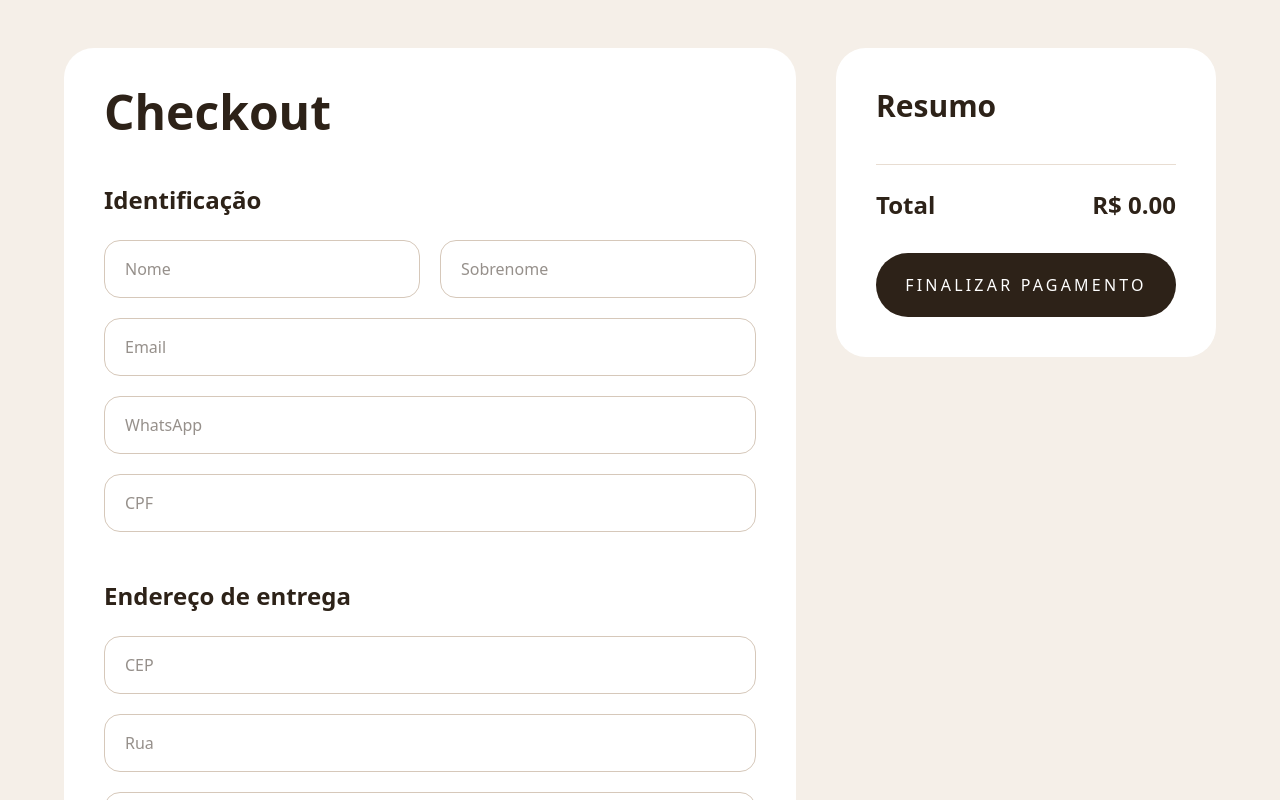
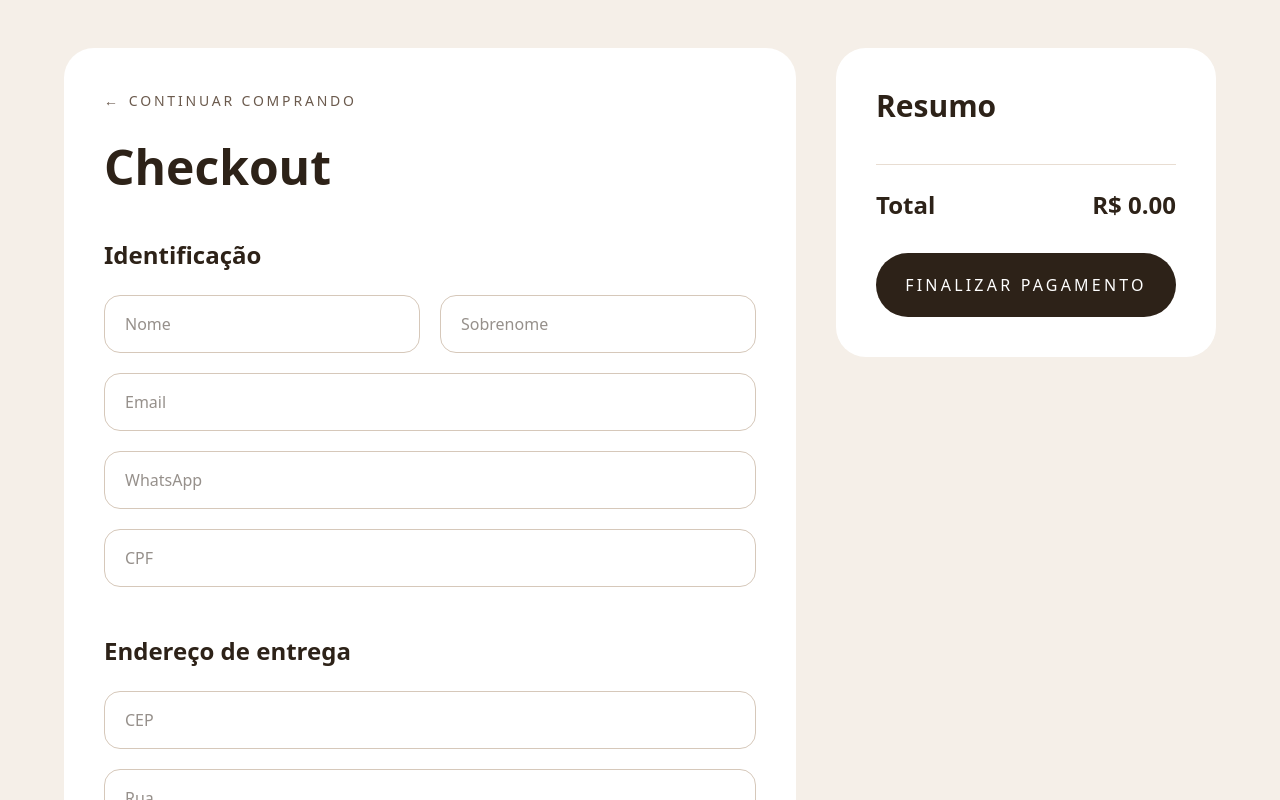
Before and after one commit to leandroroesler/aluria-premium-clean, a Next.js app: page /checkout in a window 1280 px wide. Shown: the top 800 px of the page. Built offline with nearby package versions, Linux system fonts and the light colour scheme.

Commit message:
Melhora UX do checkout com retorno para home

```diff
--- a/app/checkout/page.tsx
+++ b/app/checkout/page.tsx
@@ -5,6 +5,7 @@ import {
   useState,
 } from "react"
 
+import Link from "next/link"
 import { useRouter } from "next/navigation"
 
 import { useCheckout } from "../../context/CheckoutContext"
@@ -151,12 +152,6 @@ export default function Checkout() {
 
     try {
 
-      /*
-      =====================================
-      ITENS
-      =====================================
-      */
-
       const items = cart.map(item => ({
 
         id: item.id,
@@ -171,12 +166,6 @@ export default function Checkout() {
 
       }))
 
-      /*
-      =====================================
-      EXTERNAL REFERENCE
-      =====================================
-      */
-
       const externalReference =
         crypto.randomUUID()
 
@@ -184,12 +173,6 @@ export default function Checkout() {
         "EXTERNAL REFERENCE:",
         externalReference
       )
-
-      /*
-      =====================================
-      CREATE PREFERENCE
-      =====================================
-      */
 
       const response = await fetch(
         "/api/create-preference",
@@ -221,12 +204,6 @@ export default function Checkout() {
         "CREATE PREFERENCE:",
         data
       )
-
-      /*
-      =====================================
-      REDIRECT MP
-      =====================================
-      */
 
       if (data.init_point) {
 
@@ -279,6 +256,14 @@ export default function Checkout() {
 
         {/* FORMULÁRIO */}
         <div className="bg-white rounded-[30px] p-10">
+
+          <Link
+            href="/"
+            className="inline-flex items-center gap-2 text-sm uppercase tracking-[0.2em] text-[#6b5a4d] hover:opacity-70 transition mb-8"
+          >
+            <span>←</span>
+            <span>Continuar comprando</span>
+          </Link>
 
           <h1 className="text-5xl font-bold mb-12">
             Checkout
```
